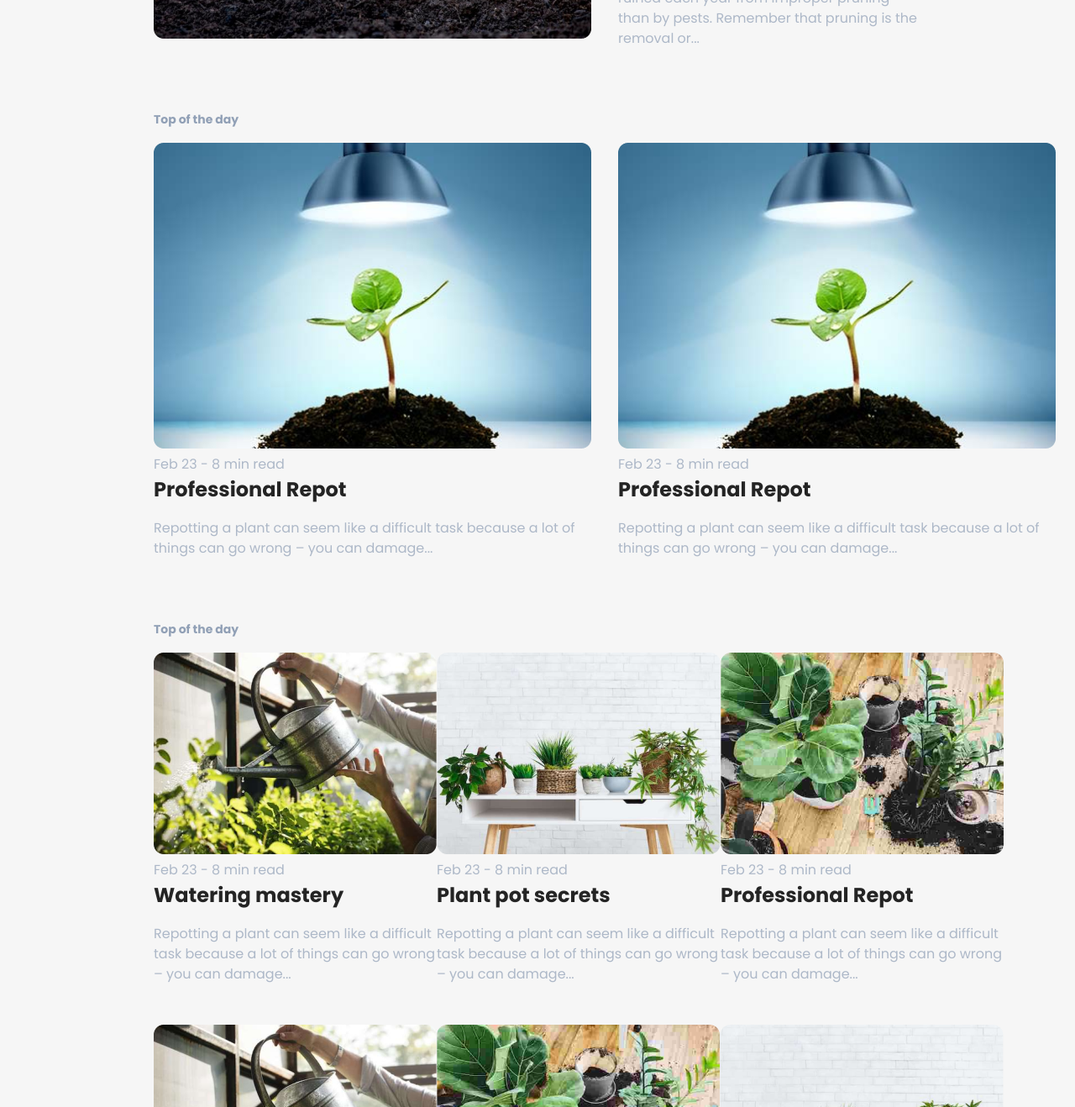
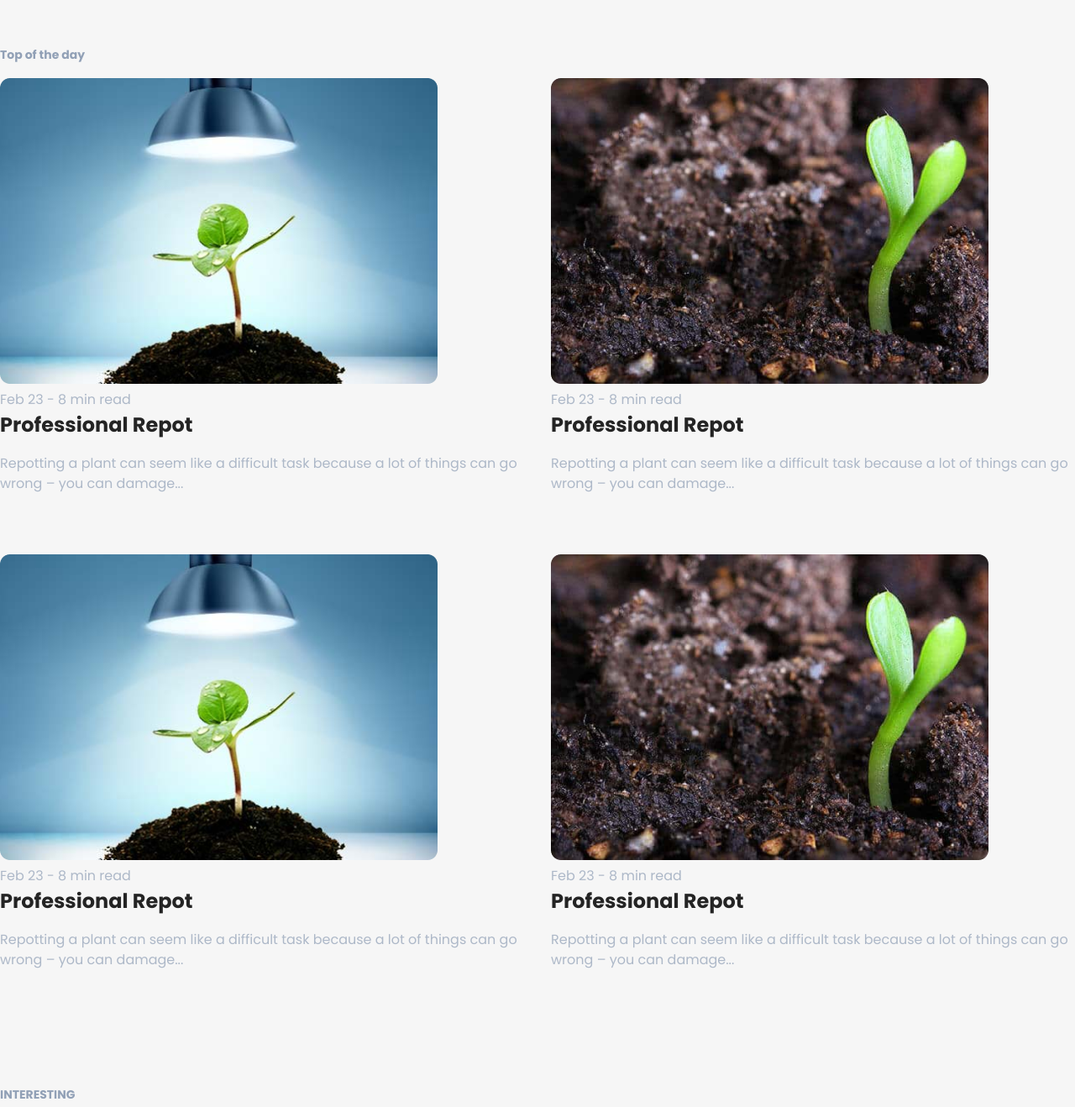
Before and after one commit to yurasokal/PlantIn, a website built with Parcel: page src/index.html in a window 1280 px wide. Shown: the part 877-2195 px from the top of the page at 84% size. Built offline with nearby package versions, Linux system fonts and the light colour scheme.

Commit message:
smooth changes

```diff
--- a/src/index.html
+++ b/src/index.html
@@ -94,36 +94,62 @@
         </div>
       </section>
 
-      <section class="topOfTheDay">
+      <div class="top-of-the-day">
 
-        <div class="topOfTheDay__name">Top of the day</div>
-        <div class="topOfTheDay__inside">
-          <div class="topOfTheDay__left">
+        <div class="top-of-the-day__name">Top of the day</div>
+        <div class="top-of-the-day__inside">
+          <div class="top-of-the-day__left">
             <img
-              class="topOfTheDay__image"
+              class="top-of-the-day__image"
               src="./images/main/topOfTheDay1.png"
               alt="plantin nature"
             >
-          <div class="topOfTheDay__date">Feb 23 - 8 min read</div>
-            <h2 class="topOfTheDay__heading">Professional Repot</h2>
-            <p class="topOfTheDay__text">Repotting a plant can seem like a difficult task because a lot of things can go wrong – you can damage...</p>
+          <div class="top-of-the-day__date">Feb 23 - 8 min read</div>
+            <h2 class="top-of-the-day__heading">Professional Repot</h2>
+            <p class="top-of-the-day__text">Repotting a plant can seem like a difficult task because a lot of things can go wrong – you can damage...</p>
           </div>
-          <div class="topOfTheDay__right">
+          <div class="top-of-the-day__right">
             <img
-              class="topOfTheDay__image"
+              class="top-of-the-day__image"
+              src="./images/main/topOfTheDay2.png"
+              alt="plantin nature"
+            >
+          <div class="top-of-the-day__date">Feb 23 - 8 min read</div>
+            <h2 class="top-of-the-day__heading">Professional Repot</h2>
+            <p class="top-of-the-day__text">Repotting a plant can seem like a difficult task because a lot of things can go wrong – you can damage...</p>
+          </div>
+        </div>
+      </div>
+
+      <div class="top">
+        <!-- <div class="top__name">Top of the day</div> -->
+        <div class="top__inside">
+          <div class="top__left">
+            <img
+              class="top__image"
               src="./images/main/topOfTheDay1.png"
               alt="plantin nature"
             >
-          <div class="topOfTheDay__date">Feb 23 - 8 min read</div>
-            <h2 class="topOfTheDay__heading">Professional Repot</h2>
-            <p class="topOfTheDay__text">Repotting a plant can seem like a difficult task because a lot of things can go wrong – you can damage...</p>
+            <div class="top__date">Feb 23 - 8 min read</div>
+              <h2 class="top__heading">Professional Repot</h2>
+              <p class="top__text">Repotting a plant can seem like a difficult task because a lot of things can go wrong – you can damage...</p>
+          </div>
+          <div class="top__right">
+            <img
+              class="top__image"
+              src="./images/main/topOfTheDay2.png"
+              alt="plantin nature"
+            >
+            <div class="top__date">Feb 23 - 8 min read</div>
+              <h2 class="top__heading">Professional Repot</h2>
+              <p class="top__text">Repotting a plant can seem like a difficult task because a lot of things can go wrong – you can damage...</p>
           </div>
         </div>
-      </section>
+      </div>
 
 
       <section class="interesting">
-        <div class="interesting__name">Top of the day</div>
+        <div class="interesting__name">INTERESTING</div>
         <div class="interesting__inside">
           <div class="interesting__firstLine">
             <div class="interesting__first">
@@ -161,7 +187,7 @@
             <div class="interesting__fourth">
               <img
                 class="interesting__image"
-                src="./images/main/InterestingWater.png"
+                src="./images/main/interestingWater.png"
                 alt="plantin nature"
               >
               <div class="interesting__date">Feb 23 - 8 min read</div>
--- a/src/styles/_footer.scss
+++ b/src/styles/_footer.scss
@@ -6,7 +6,7 @@
   font-weight: 400;
   justify-content: space-between;
   line-height: 20px;
-  margin: 24px 183px;
+  padding: 24px 183px;
 
 
   &__anotation {
@@ -14,3 +14,9 @@
     flex-direction: row;
   }
 }
+
+@media screen and (max-width: 1280px) {
+  .footer {
+    padding: 0;
+  }
+}
--- a/src/styles/_interesting.scss
+++ b/src/styles/_interesting.scss
@@ -12,16 +12,19 @@
     display: flex;
     flex-direction: column;
     gap: 32px;
+    // width: 100vw;
   }
 
   &__firstLine {
     display: flex;
     flex-direction: row;
+    // width: 100%;
   }
 
   &__secondLine {
     display: flex;
     flex-direction: row;
+    // width: 100%;
   }
 
   &__date {
@@ -40,4 +43,28 @@
     font-weight: 400;
     color: #adb8c8;
   }
+
+  &__first {
+    width: 100%;
+  }
+
+  &__second {
+    width: 100%;
+  }
+
+  &__third {
+    width: 100%;
+  }
+
+  &__fourth {
+    width: 100%;
+  }
+
+  &__fifth {
+    width: 100%;
+  }
+
+  &__sixth {
+    width: 100%;
+  }
 }
--- a/src/styles/_loadingContent.scss
+++ b/src/styles/_loading-content.scss
@@ -1,6 +1,11 @@
-.loadingContent {
+.loading-content {
   display: flex;
   flex-direction: row;
   gap: 32px;
+  width: 100%;
   margin-bottom: 100px;
+
+  &__image {
+    width: 100%;
+  }
 }
--- a/src/styles/_main.scss
+++ b/src/styles/_main.scss
@@ -1,7 +1,13 @@
 .main {
-  margin: 24px 183px;
+  padding: 24px 183px;
 
   &__home {
     color: #91a0b6;
   }
 }
+
+@media screen and (max-width: 1280px) {
+  .main {
+    padding: 0;
+  }
+}
--- a/src/styles/_new.scss
+++ b/src/styles/_new.scss
@@ -12,9 +12,7 @@
     margin-bottom: 16px;
     color: #fff;
     padding-right: 0;
-    background-color: #c0392b;
-  // -webkit-clip-path: polygon(0% 0%, 100% 0, 100% 70%, 90% 100%, 0% 100%);
-  clip-path: polygon(0 0, 100% 0, 100% 0%, 75% 50%, 0% 100000000%);
+    clip-path: polygon(103% 0, 92% 50%, 103% 100%, 0% 100%, 0 50%, 0% 0%);
   }
 
   &__block {
@@ -44,3 +42,21 @@
     color: #adb8c8;
   }
 }
+
+@media screen and (max-width: 1100px) {
+  .new {
+    &__block {
+      display: flex;
+      flex-direction: column;
+    }
+
+    &__left {
+      text-align: center;
+    }
+
+    &__right {
+      margin: 0 auto;
+      text-align: center;
+    }
+  }
+}
--- a/src/styles/_search.scss
+++ b/src/styles/_search.scss
@@ -38,7 +38,6 @@
   font-weight: 400;
   width: 450px;
   padding: 16px;
-
 }
 
 .has-search {
@@ -59,3 +58,11 @@
   width: 2.375rem;
   z-index: 2;
 }
+
+@media screen and (max-width: 1280px) {
+  .search {
+    &__right {
+      display: none;
+    }
+  }
+}
--- /dev/null
+++ b/src/styles/_top-of-the-day.scss
@@ -0,0 +1,32 @@
+.top-of-the-day {
+  margin-bottom: 56px;
+
+  &__name {
+    font-size: 14px;
+    font-weight: 600;
+    color: #91a0b6;
+    margin-bottom: 16px;
+  }
+
+  &__inside {
+    display: flex;
+    gap: 32px;
+  }
+
+  &__date {
+    font-weight: 400;
+    color: #adb8c8;
+  }
+
+  &__heading {
+    font-weight: 700;
+    font-size: 24px;
+    line-height: 36px;
+    color: #242424;
+  }
+
+  &__text {
+    font-weight: 400;
+    color: #adb8c8;
+  }
+}
--- a/src/styles/_topOfTheDay.scss
+++ b/src/styles/_top.scss
@@ -1,5 +1,12 @@
-.topOfTheDay {
-  margin-bottom: 56px;
+.top {
+  &__inside {
+
+    max-width: 4000px;
+    padding-bottom: 120px;
+    display: grid;
+    grid-template-columns: repeat(2, 1fr);
+    grid-auto-rows: 300px;
+  }
 
   &__name {
     font-size: 14px;
--- a/src/styles/home.scss
+++ b/src/styles/home.scss
@@ -3,9 +3,10 @@
 @import 'main';
 @import 'search';
 @import 'new';
-@import 'topOfTheDay';
+@import 'top-of-the-day';
 @import 'interesting';
 @import 'try';
 @import 'interesting2';
-@import 'loadingContent';
+@import 'loading-content';
 @import 'footer';
+@import 'top';
```
Also changed, not shown: docs/index.html (+1 -1 lines), README.md, src/images/main/loading.png (added).
